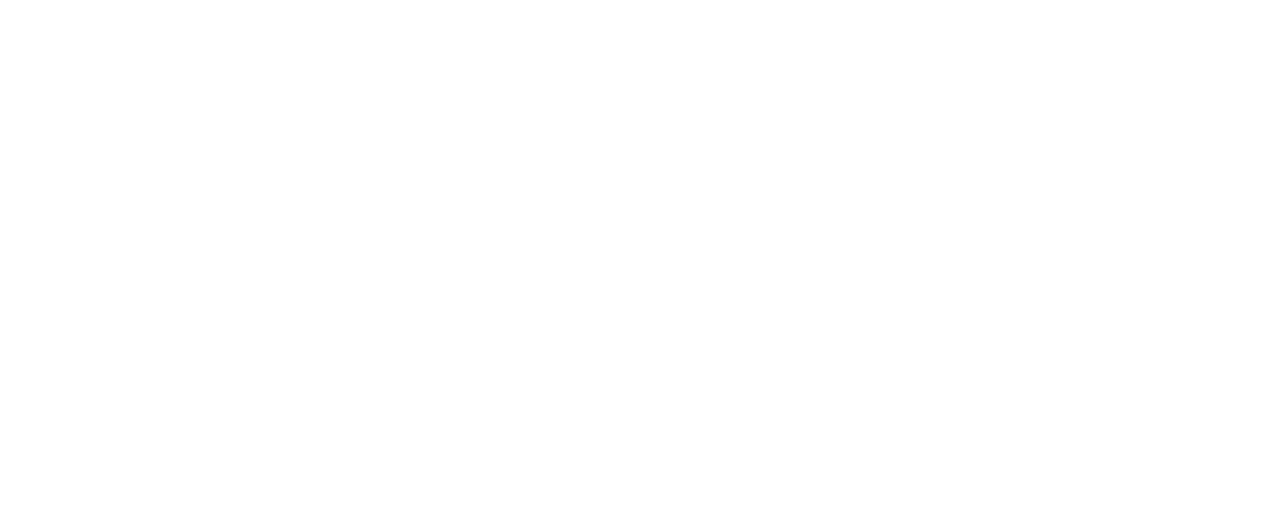
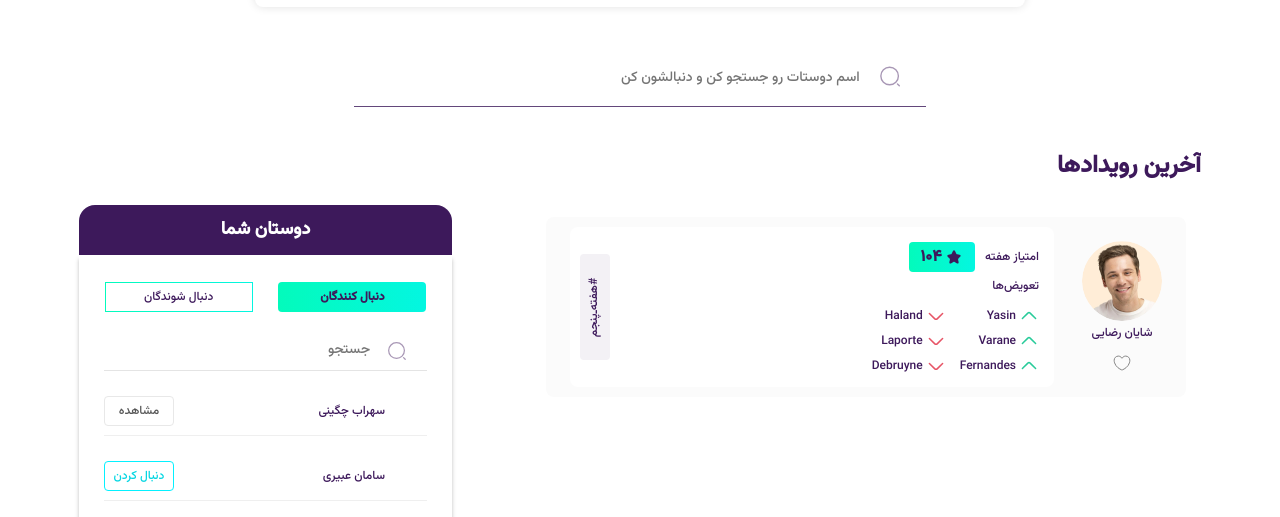
Before and after one commit to Saman-7/football-fantasy, a React (Create React App) app: page /main/events in a window 1280 px wide. Before the commit this address had no page. Shown: the part 283-800 px from the top of the page. Built offline with nearby package versions, Linux system fonts and the light colour scheme; some icons are missing.

Commit message:
Dysign events page

```diff
--- a/src/App.tsx
+++ b/src/App.tsx
@@ -2,6 +2,7 @@
 import "./App.css"
 import { BrowserRouter as Router, Routes, Route } from "react-router-dom"
 import LoadingMain from "./components/loading/LoadingMain"
+import EventPage from "./pages/EventsPage"
 
 const LoginLayout = lazy(() => import("./components/Login/LoginLayout"))
 const MainPageLayout = lazy(
@@ -35,10 +36,11 @@
             }
           >
             <Route path="/main/my-team" element={<MyTeamPage />} />
+            <Route path="/main/events" element={<EventPage />} />
           </Route>
 
           {/* Test route for components */}
-          <Route path="" element={<></>} />
+          <Route path="/event" element={<></>} />
         </Routes>
       </div>
     </Router>
--- a/src/components/MainPage/EventsPage/LatesEvents/LatesEvents.styled.ts
+++ b/src/components/MainPage/EventsPage/LatesEvents/LatesEvents.styled.ts
@@ -7,11 +7,13 @@
   flex-direction: column;
   justify-content: start;
   align-items: center;
+  overflow: auto;
 
   & .title {
     display: flex;
     justify-content: start;
     width: 100%;
+    margin-bottom: 20px;
     & h1 {
       font-weight: 800;
       font-size: 24px;
--- /dev/null
+++ b/src/pages/EventsPage.tsx
@@ -0,0 +1,35 @@
+import styled from "styled-components"
+import FriendsSearchBar from "../components/MainPage/EventsPage/FriendsSearchBar/FriendsSearchBar"
+import LatesEvents from "../components/MainPage/EventsPage/LatesEvents/LatesEvents"
+import YourFriends from "../components/MainPage/EventsPage/YourFriends/YourFriends"
+
+const EventPageContainer = styled.div`
+  display: flex;
+  flex-direction: column;
+  justify-content: start;
+  align-items: center;
+  width: 100%;
+
+  & .main {
+    display: flex;
+    justify-content: space-evenly;
+    align-items: flex-end;
+    margin-top: 40px;
+    margin-bottom: 50px;
+    width: 100%;
+  }
+`
+
+const EventPage = () => {
+  return (
+    <EventPageContainer>
+      <FriendsSearchBar />
+      <div className="main">
+        <LatesEvents />
+        <YourFriends />
+      </div>
+    </EventPageContainer>
+  )
+}
+
+export default EventPage
```
Also changed, not shown: src/components/MainPage/EventsPage/LatesEvents/LatesEvents.tsx (+5 -5 lines).
